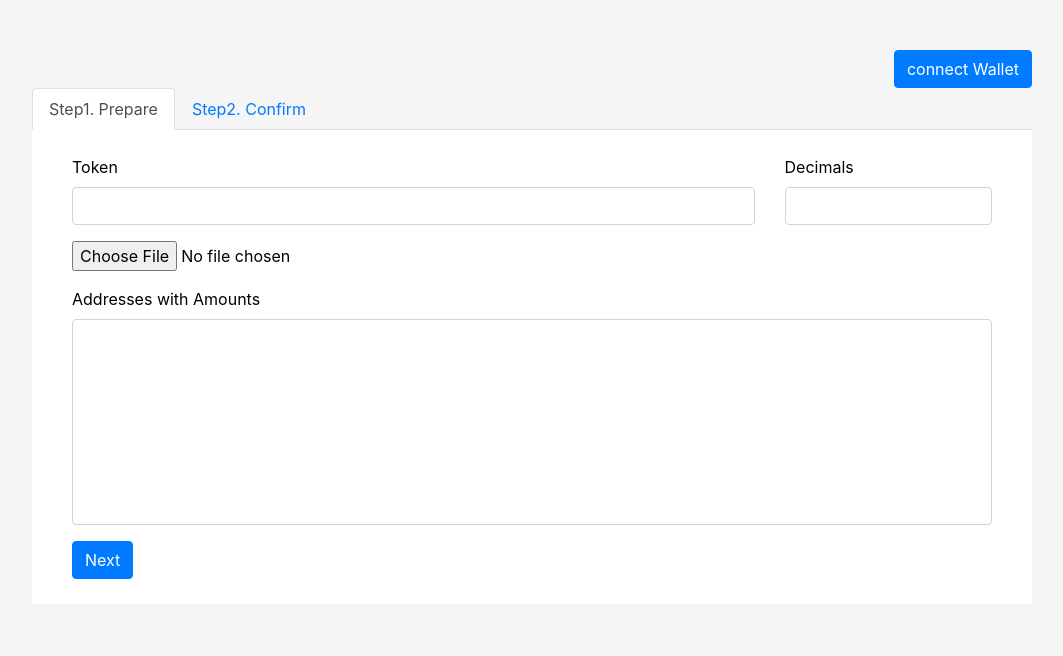
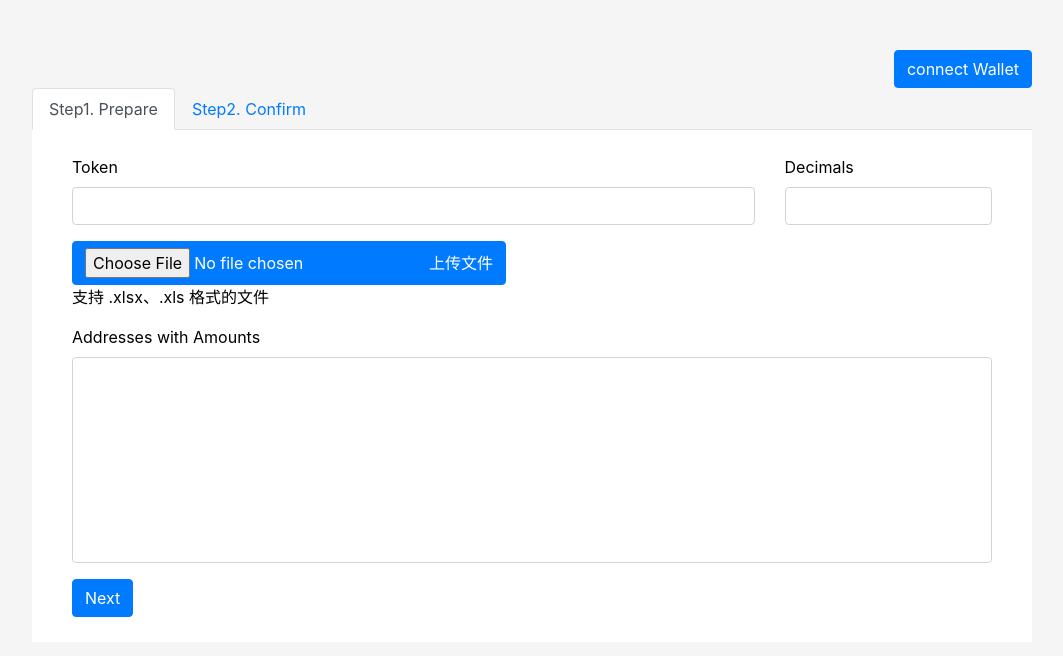
Before and after one commit to Web3Camp-Labs/multisender, a React (Create React App) app in the folder front-end/: page / in a window 1280 px wide. Shown: the top 656 px of the page, without its empty margins (108-1171 px from the left). Built offline with nearby package versions, Linux system fonts and the light colour scheme.

Commit message:
add excel

```diff
--- a/front-end/package.json
+++ b/front-end/package.json
@@ -11,7 +11,8 @@
     "react-bootstrap": "^1.5.2",
     "react-dom": "^17.0.2",
     "react-scripts": "4.0.3",
-    "web-vitals": "^1.0.1"
+    "web-vitals": "^1.0.1",
+    "xlsx": "^0.16.9"
   },
   "scripts": {
     "start": "react-scripts start",
--- /dev/null
+++ b/front-end/src/components/excel.js
@@ -0,0 +1,42 @@
+import React, { Component } from 'react';
+import { Button} from 'react-bootstrap';
+import * as XLSX from 'xlsx';
+
+class Excel extends Component {
+    onImportExcel = file => {
+        const { files } = file.target;
+        const fileReader = new FileReader();
+        fileReader.onload = event => {
+            try {
+                const { result } = event.target;
+                const workbook = XLSX.read(result, { type: 'binary' });
+                let data = [];
+                for (const sheet in workbook.Sheets) {
+                    if (workbook.Sheets.hasOwnProperty(sheet))
+                        data = data.concat(XLSX.utils.sheet_to_json(workbook.Sheets[sheet]));
+                    }
+
+                // message.success('上传成功！')
+                console.log(data);
+            } catch (e) {
+                // message.error('文件类型不正确！');
+            }
+        };
+        // 以二进制方式打开文件
+        fileReader.readAsBinaryString(files[0]);
+    }
+    render() {
+        return (
+            <div>
+                <Button className="upload-wrap">
+                    {/*<Icon type='upload' />*/}
+                    <input className="file-uploader" type='file' accept='.xlsx, .xls' onChange={this.onImportExcel} />
+                    <span className="upload-text">上传文件</span>
+                </Button>
+                <p className="upload-tip">支持 .xlsx、.xls 格式的文件</p>
+            </div >
+        );
+    }
+}
+
+export default Excel;
--- a/front-end/src/components/home.jsx
+++ b/front-end/src/components/home.jsx
@@ -1,5 +1,6 @@
 import React, {useState, useEffect} from 'react';
 import { Tabs,Tab,Form,Button,Table } from 'react-bootstrap';
+import Excel from './excel'
 
 import Accounts from '../api/Account';
 
@@ -33,6 +34,7 @@ export default function Home() {
     const handleRadio = (e) => {
         setselected(e.target.value)
     }
+
     return (
         <div className='homeBrdr'>
             <div className='wallet'>
@@ -70,10 +72,10 @@ export default function Home() {
                         </div>
                         <div className="row">
                             <div className="col-12">
-                                <Form.Group>
-                                    <Form.File id="exampleFormControlFile1" />
-                                </Form.Group>
-
+                                {/*<div>*/}
+                                {/*    <Button variant="primary"  onClick={UploadFile}>Upload</Button>*/}
+                                {/*</div>*/}
+                                <Excel />
                                 <Form.Group controlId="exampleForm.ControlTextarea1">
                                     <Form.Label>Addresses with Amounts</Form.Label>
                                     <Form.Control
```
Also changed, not shown: 1 other file (tests, documents, lock files or other folders).
